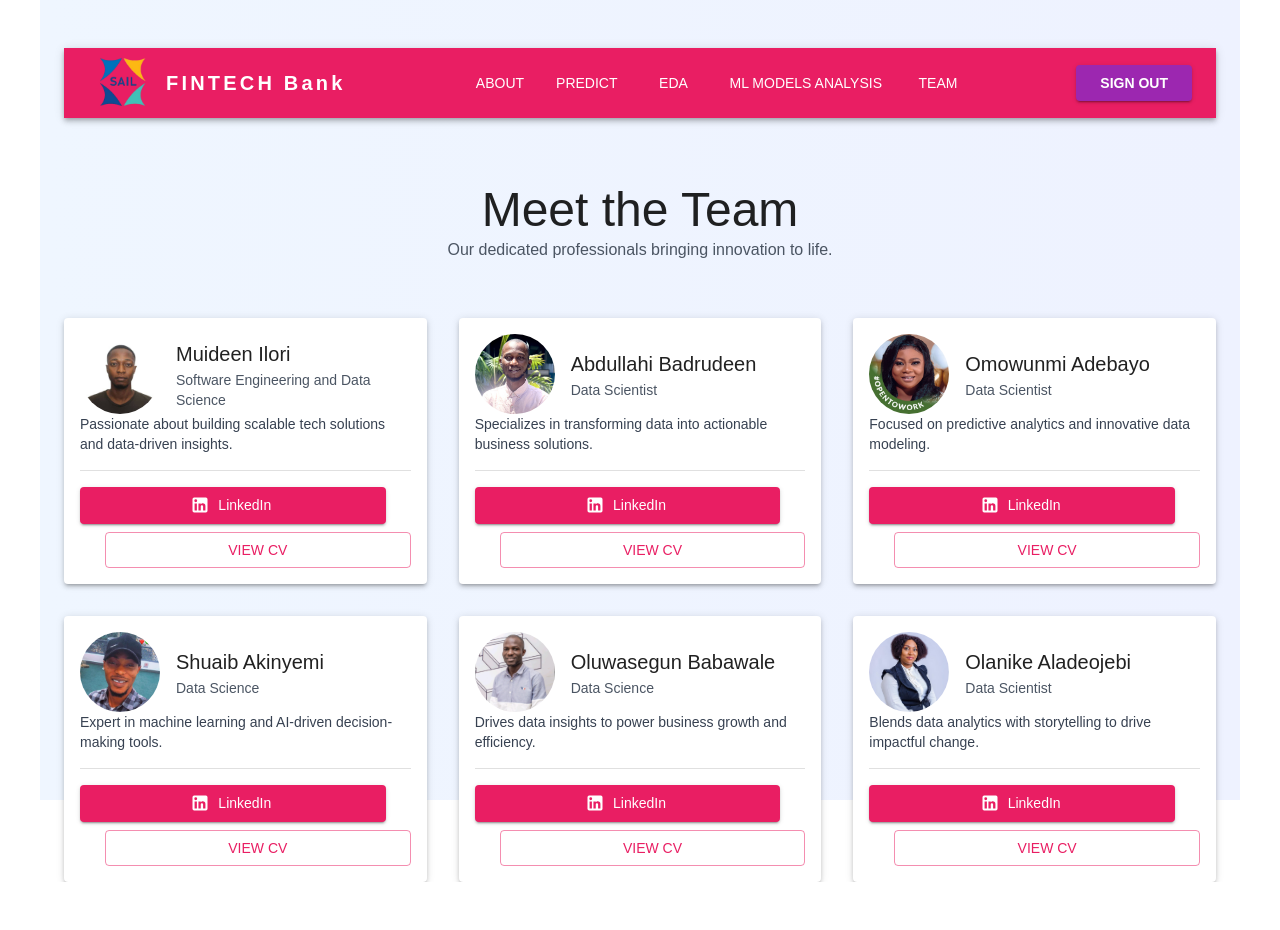
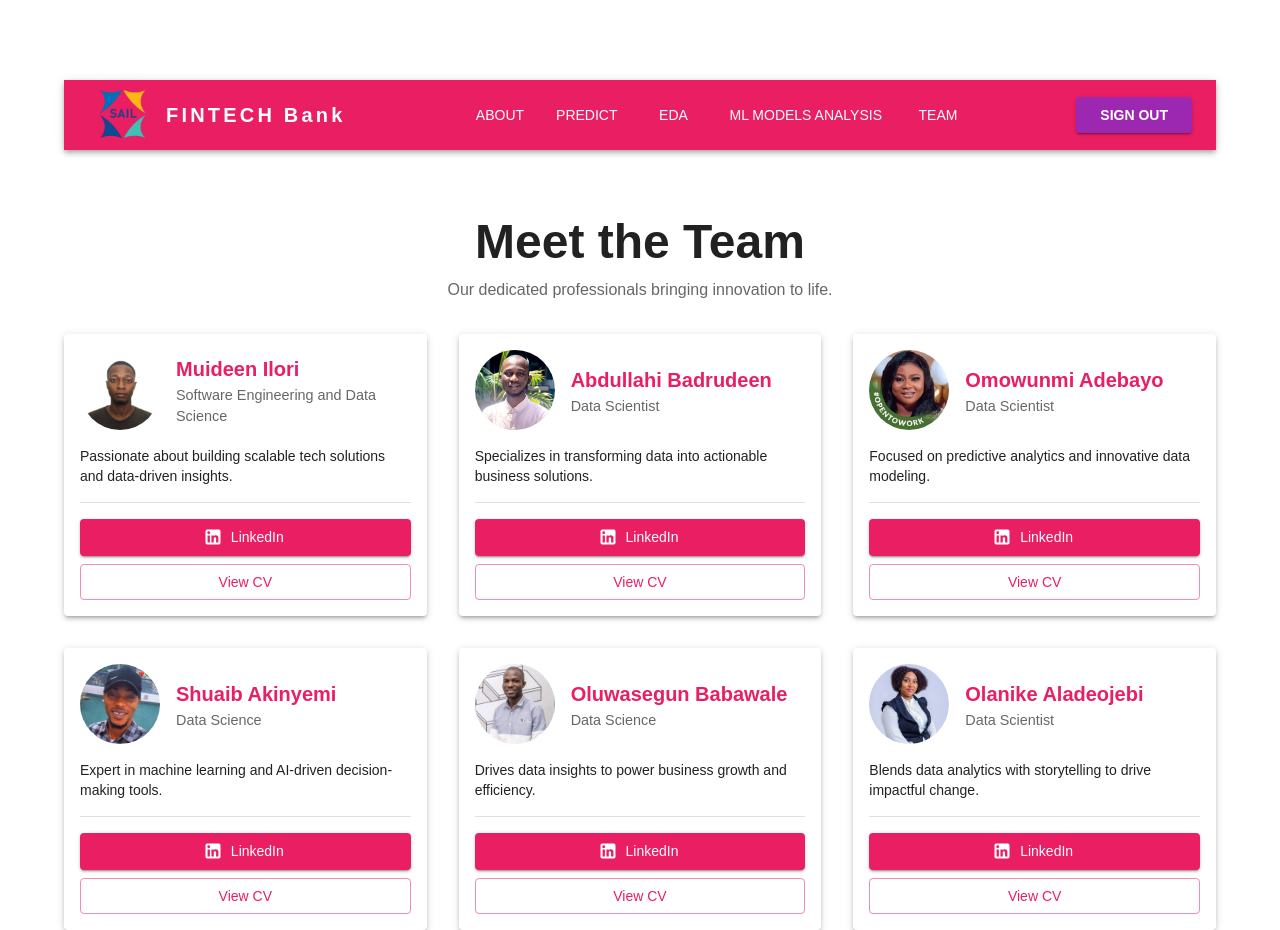
Before and after one commit to Muideen27/Churn-Machine-Learning-Deployment, a React (Vite) app in the folder churn/: page /team in a window 1280 px wide. Before the commit the page ends 882 px from the top, so only its background shows below. Built offline with nearby package versions, Linux system fonts and the light colour scheme; sample sign-in values are in the browser's storage.

Commit message:
Proper Styling

```diff
--- a/churn/src/component/Team.tsx
+++ b/churn/src/component/Team.tsx
@@ -60,28 +60,50 @@ const teamMembers = [
   },
 ];
 
-const TeamCard: React.FC<typeof teamMembers[0]> = ({ name, email, expertise, linkedin, cvLink, image, bio }) => (
-  <Card sx={{ boxShadow: 3, p: 2 }}>
-    <Box className="tw-flex tw-items-center">
+const TeamCard: React.FC<typeof teamMembers[0]> = ({
+  name,
+  email,
+  expertise,
+  linkedin,
+  cvLink,
+  image,
+  bio,
+}) => (
+  <Card sx={{ boxShadow: 3, padding: 2 }}>
+    {/* Profile Section */}
+    <Box sx={{ display: 'flex', alignItems: 'center', marginBottom: 2 }}>
       <Avatar
         src={image}
         alt={name}
         sx={{ width: 80, height: 80, marginRight: 2 }}
       />
       <Box>
-        <Typography variant="h6" className="tw-font-bold">
+        <Typography
+          variant="h6"
+          sx={{ fontWeight: 'bold', color: 'primary.main' }}
+        >
           {name}
         </Typography>
-        <Typography variant="body2" className="tw-text-gray-600">
+        <Typography
+          variant="body2"
+          sx={{ color: 'text.secondary', fontSize: '0.9rem' }}
+        >
           {expertise}
         </Typography>
       </Box>
     </Box>
-    <Typography variant="body2" className="tw-my-2 tw-text-gray-700">
+
+    {/* Bio Section */}
+    <Typography
+      variant="body2"
+      sx={{ color: 'text.primary', marginBottom: 2 }}
+    >
       {bio}
     </Typography>
-    <Divider sx={{ my: 2 }} />
-    <Box className="tw-flex tw-flex-col tw-gap-2">
+    <Divider sx={{ marginY: 2 }} />
+
+    {/* Buttons Section */}
+    <Box sx={{ display: 'flex', flexDirection: 'column', gap: 1 }}>
       <Button
         variant="contained"
         color="primary"
@@ -89,7 +111,7 @@ const TeamCard: React.FC<typeof teamMembers[0]> = ({ name, email, expertise, lin
         href={linkedin}
         target="_blank"
         rel="noopener noreferrer"
-        sx={{ textTransform: 'none', marginRight: '25px' }}
+        sx={{ textTransform: 'none', boxShadow: 2 }}
       >
         LinkedIn
       </Button>
@@ -99,7 +121,7 @@ const TeamCard: React.FC<typeof teamMembers[0]> = ({ name, email, expertise, lin
         href={cvLink}
         target="_blank"
         rel="noopener noreferrer"
-        sx={{ marginLeft: '25px'}}
+        sx={{ textTransform: 'none' }}
       >
         View CV
       </Button>
@@ -109,20 +131,39 @@ const TeamCard: React.FC<typeof teamMembers[0]> = ({ name, email, expertise, lin
 
 const Teams: React.FC = () => {
   return (
-    <Container maxWidth="lg" className="tw-h-screen tw-flex tw-flex-col tw-py-8 tw-bg-gradient-to-r tw-from-blue-50 tw-to-indigo-50">
+    <Container
+      maxWidth="lg"
+      sx={{
+        height: '100vh',
+        display: 'flex',
+        flexDirection: 'column',
+        paddingY: 8,
+      }}
+    >
       {/* Header Section */}
       <MainHeader />
 
-      <Box className="tw-text-center tw-my-8">
-        <Typography variant="h3" className="tw-font-bold tw-text-primary">
+      {/* Title Section */}
+      <Box sx={{ textAlign: 'center', marginY: 4 }}>
+        <Typography
+          variant="h3"
+          sx={{
+            fontWeight: 'bold',
+            // color: 'primary.main',
+            marginBottom: 1,
+          }}
+        >
           Meet the Team
         </Typography>
-        <Typography variant="body1" className="tw-text-gray-600">
+        <Typography
+          variant="body1"
+          sx={{ color: 'text.secondary', fontSize: '1rem' }}
+        >
           Our dedicated professionals bringing innovation to life.
         </Typography>
       </Box>
 
-          <br />
+      {/* Team Cards */}
       <Grid container spacing={4}>
         {teamMembers.map((member, index) => (
           <Grid item xs={12} sm={6} md={4} key={index}>
```
